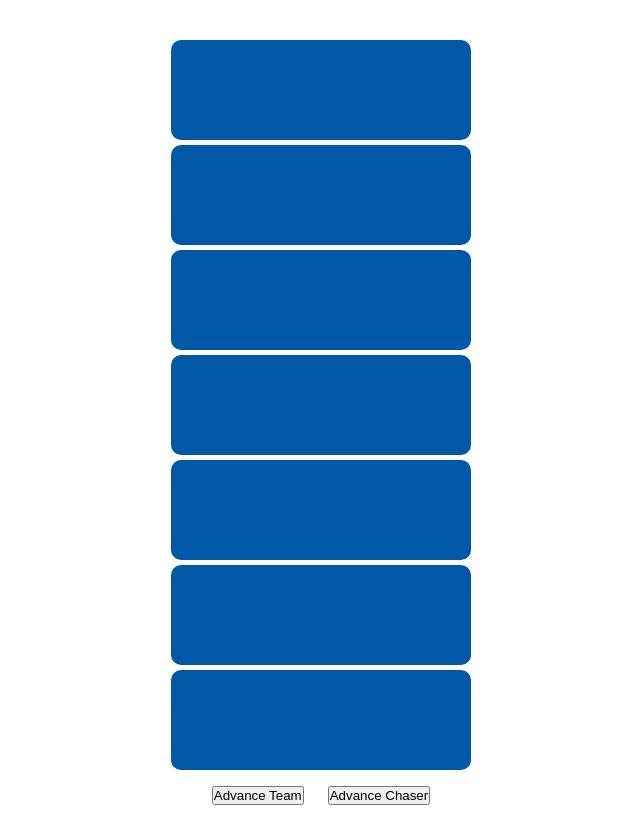
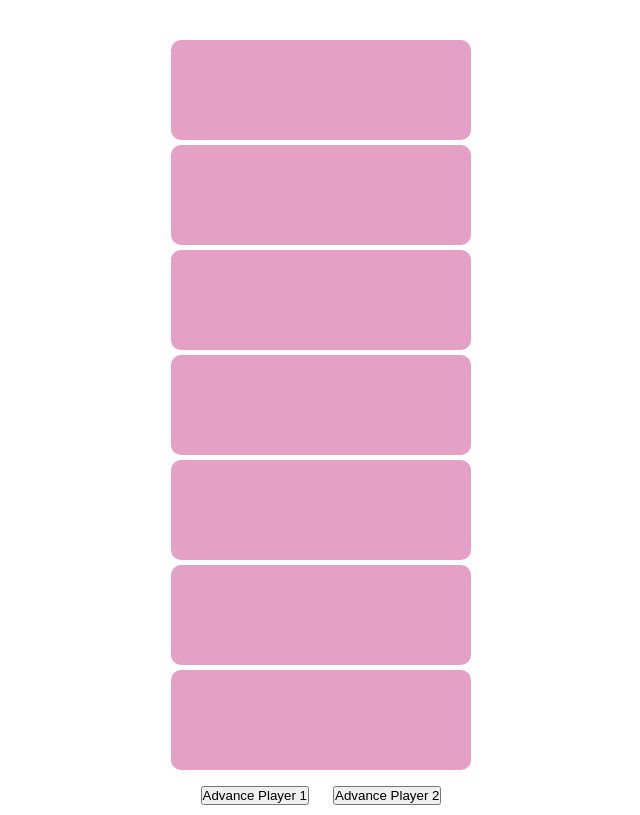
Before and after one commit to mercymorned/the-chase, a Next.js app: page / in a window 1280 px wide. Shown: the whole page, without its empty margins (319-959 px from the left). Built offline with nearby package versions, Linux system fonts and the light colour scheme.

Commit message:
feat: subterfuge to make it easier to work on this in the office
remember to fix the colors back!!

```diff
--- a/src/app/advance-chaser-button.js
+++ b/src/app/advance-chaser-button.js
@@ -11,5 +11,5 @@ export default function AdvanceChaserButton() {
         //set new position as current
     }
 
-    return <button onClick={handleClick}>Advance Chaser</button>;
+    return <button onClick={handleClick}>Advance Player 2</button>;
 }
--- a/src/app/advance-player-button.js
+++ b/src/app/advance-player-button.js
@@ -12,5 +12,5 @@ export default function AdvancePlayerButton() {
         //set new position as current
     }
 
-    return <button onClick={handleClick}>Advance Team</button>;
+    return <button onClick={handleClick}>Advance Player 1</button>;
 }
--- a/src/app/page.module.css
+++ b/src/app/page.module.css
@@ -171,7 +171,7 @@ a.secondary {
   margin-bottom: 5px;
   width: 300px;
   height: 100px;
-  background: #0158a7;
+  background: #e5a0c6;
   border-radius: 10px;
   text-align: center;
   line-height: 100px;
@@ -198,8 +198,8 @@ a.secondary {
   font-size: 48px;
   text-align: center;
   color: white;
-  border-top-style: hidden;
+  /* border-top-style: hidden;
   border-right-style: hidden;
   border-left-style: hidden;
-  border-bottom-style: hidden;
+  border-bottom-style: hidden; */
 }
```
